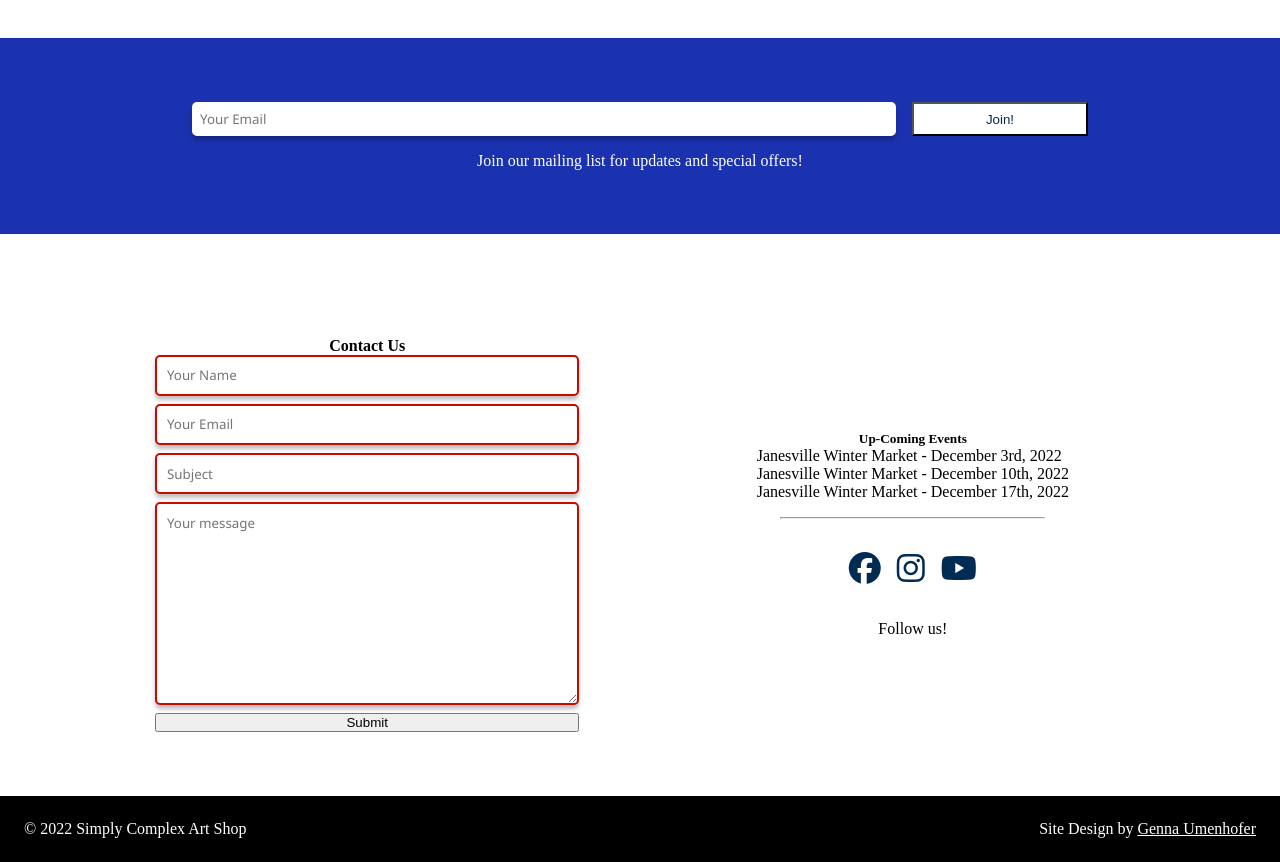
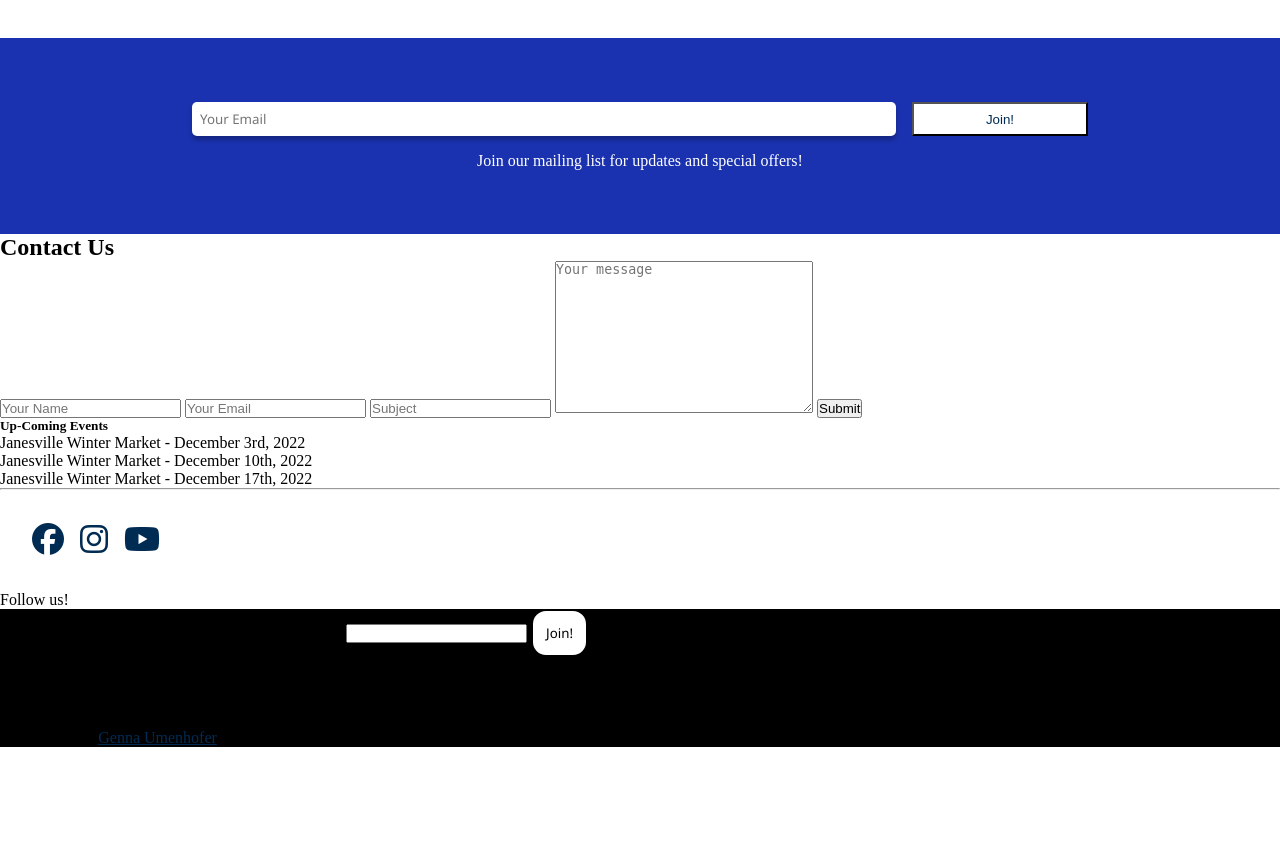
Before and after one commit to genna-umenhofer/new-simply-complex, a PHP site: page / in a window 1280 px wide. Shown: the part 1253-2115 px from the top of the page. After the commit the page ends 2000 px from the top, so only its background shows below. Run offline with PHP 8.4, Linux system fonts and the light colour scheme; some libraries are stand-ins or nearby versions; some web fonts are replaced.

Commit message:
added includes to new pages & work on footer

```diff
--- a/includes/footer.inc.php
+++ b/includes/footer.inc.php
@@ -1,6 +1,22 @@
-<footer>
-    <p>&copy; 2022 Simply Complex Art Shop</p>
-    <p>Site Design by <a href="https://gennaumenhofer.com/" target="_blank">Genna Umenhofer</a></p>
+  <footer>
+    <div>
+      <form class="mailing-list-form" action="">
+        <label for="email">Join our mailing list to get updates and special offers:</label>
+        <input name="email" type="email">
+        <button class="button-dark">Join!</button>
+      </form>
+      <div>
+        <p>Visit us next at these events:</p>
+        <ul>
+          <li>Pec Thing - March 28th, 2023</li>
+          <li>Janesville Farmer's Market - April 1st, 2023</li>
+        </ul>
+      </div>
+    </div>
+    <div>
+      <p>&copy; 2023 Simply Complex Art Shop</p>
+      <p>Site Design by <a href="https://gennaumenhofer.com/" target="_blank">Genna Umenhofer</a></p>
+    </div>
   </footer>
 </body>
 </html>
--- a/includes/header.inc.php
+++ b/includes/header.inc.php
@@ -7,7 +7,7 @@ if(basename($_SERVER['PHP_SELF']) == "index.php") {
   $about = 'pages/about.php';
   $logo = 'assets/simp_comp_circle_color_logo.png';
   $script = 'script.js';
-  $style = 'style.css';
+  $style = 'styles.css';
 } else {
   $home = '../index.php';
   $events = 'events.php';
@@ -16,7 +16,7 @@ if(basename($_SERVER['PHP_SELF']) == "index.php") {
   $about = 'about.php';
   $logo = '../assets/simp_comp_circle_color_logo.png';
   $script = '../script.js';
-  $style = '../style.css';
+  $style = '../styles.css';
 }
 ?>
 
@@ -26,7 +26,7 @@ if(basename($_SERVER['PHP_SELF']) == "index.php") {
   <meta charset="UTF-8">
   <meta http-equiv="X-UA-Compatible" content="IE=edge">
   <meta name="viewport" content="width=device-width, initial-scale=1.0">
-  <link rel="stylesheet" href="styles.css">
+  <link rel="stylesheet" href="<?php echo $style?>">
   <link rel="stylesheet" href="https://fonts.googleapis.com/css2?family=Material+Symbols+Outlined:opsz,wght,FILL,GRAD@20..48,100..700,0..1,-50..200" />
   <link rel="icon" href="<?php echo $logo?>">
   <link rel="preconnect" href="https://fonts.googleapis.com">
--- a/index.php
+++ b/index.php
@@ -56,7 +56,7 @@ include("includes/header.inc.php");
   </section>
   <section class="contact-us">
   <div>
-      <h4>Contact Us</h4>
+    <h1 class="top-header">Contact Us</h1>
     <form action="https://formsubmit.co/simplycomplexartshop@gmail.com" method="POST">
       <input type="text" name="Name" placeholder="Your Name" required>
       <input type="email" name="Email" placeholder="Your Email" required>
--- a/pages/events.php
+++ b/pages/events.php
@@ -0,0 +1,6 @@
+<?php
+include("../includes/header.inc.php");
+?>
+
+
+<?php include("../includes/footer.inc.php");?>
--- /dev/null
+++ b/pages/shop.php
@@ -0,0 +1,6 @@
+<?php
+include("../includes/header.inc.php");
+?>
+
+
+<?php include("../includes/footer.inc.php");?>
--- a/styles.css
+++ b/styles.css
@@ -285,10 +285,41 @@ nav > div {
   margin: 0;
 }
 
-/* --- Contact Us --- */
+/* --- Contact Form --- */
+.contact-form-container {
+  display: flex;
+  flex-direction: column;
+  margin: 8% 20% 3% 20%;
+  gap: 1rem;
+}
+
+.contact-form {
+  display: flex;
+  flex-direction: column;
+  gap: .5rem;
+  background-color: var(--scas-purple);
+  padding: 3rem;
+}
+
+.contact-form-input {
+  color: var(--scas-orange);
+  font-family: var(--body-font);
+  border: 2px solid var(black);
+  border-radius: 15px;
+  box-shadow: 4px 4px var(black);
+  padding: .6rem;
+  font-family: var(--body-font);
+}
+
+.contact-form-input::placeholder {
+  color: var(--scas-purple);
+  font-family: var(--body-font);
+}
+
+/* --- Contact Us ---
 .contact-us {
   display: flex;
-  margin: 8% 8% 5% 8%;
+  margin: 5% 15% 5% 15%;
   gap: 1rem;
 }
 
@@ -326,12 +357,13 @@ nav > div {
 .contact-us > div > hr {
   width: 50%;
   margin-top: 1rem;
-}
+} */
 
 /* --- Footer --- */
 footer {
   background-color: black;
   display: flex;
+  flex-direction: column;
   justify-content: space-between;
 }
 
```
Also changed, not shown: pages/contact.php (+13 -2 lines), 1 other file. Lines whose indentation alone changed are shown as unchanged.
